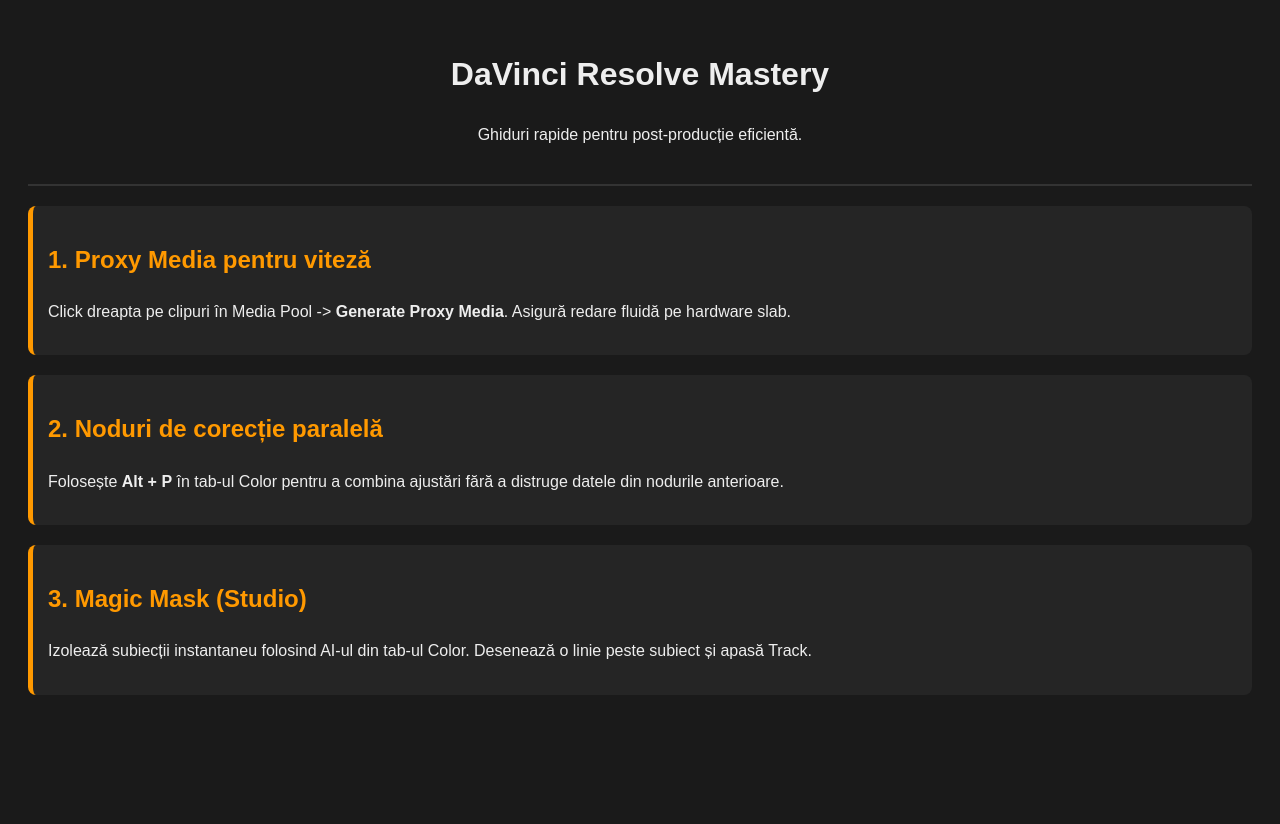
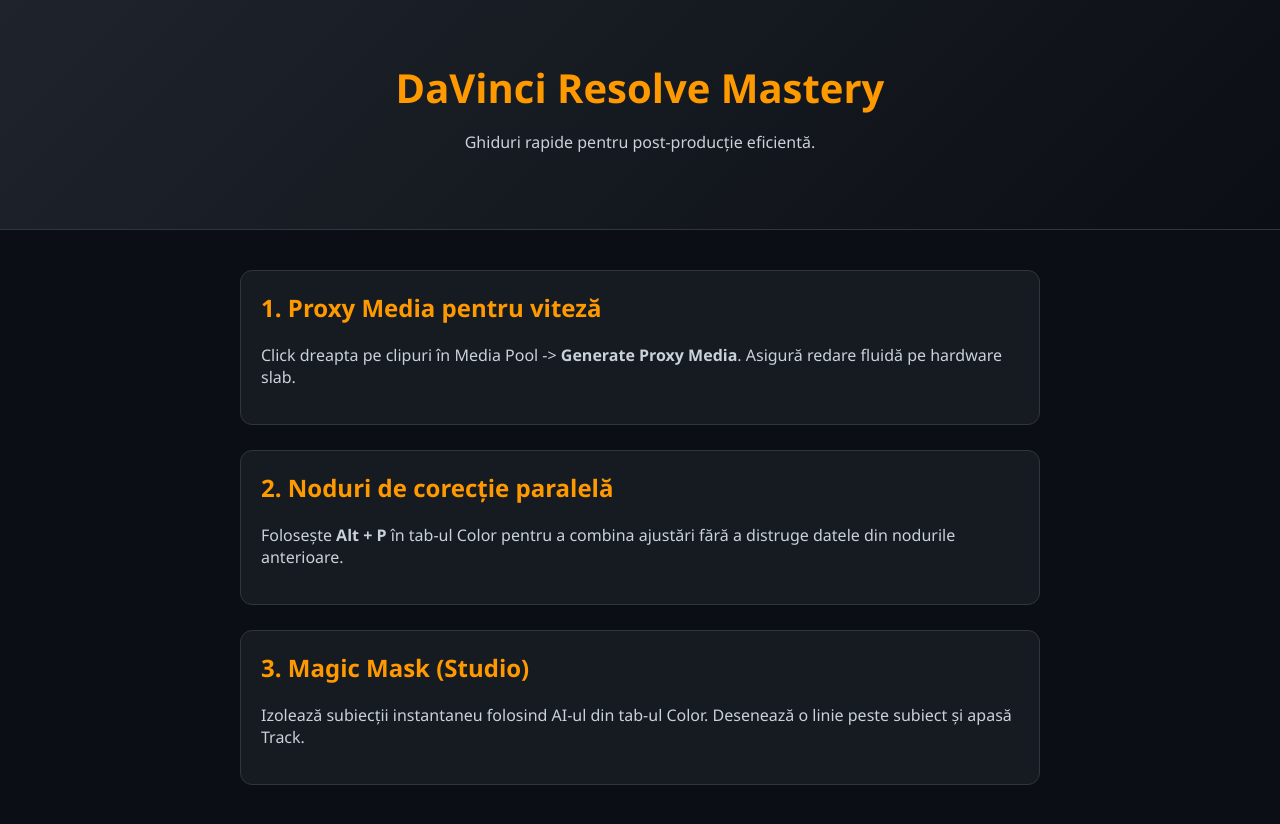
Before and after one commit to IoanPop2010/davinci-tips, a plain HTML site: page index.html in a window 1280 px wide. Before the commit the page ends 800 px from the top, so only its background shows below. Drawn offline with Linux system fonts and the light colour scheme.

Commit message:
Design imbunatatit

```diff
--- a/style.css
+++ b/style.css
@@ -1,4 +1,44 @@
-body { font-family: sans-serif; line-height: 1.6; background: #1a1a1a; color: #eee; padding: 20px; }
-header { text-align: center; border-bottom: 2px solid #333; padding-bottom: 20px; }
-.tip { background: #252525; margin: 20px 0; padding: 15px; border-radius: 8px; border-left: 5px solid #ff9900; }
-h2 { color: #ff9900; }
+:root {
+    --accent: #ff9900;
+    --bg: #0b0e14;
+    --card: #161b22;
+}
+
+body {
+    font-family: 'Segoe UI', Tahoma, Geneva, Verdana, sans-serif;
+    background-color: var(--bg);
+    color: #c9d1d9;
+    margin: 0;
+    padding: 0;
+}
+
+header {
+    background: linear-gradient(135deg, #1f242c 0%, #0b0e14 100%);
+    padding: 60px 20px;
+    text-align: center;
+    border-bottom: 1px solid #30363d;
+}
+
+h1 { color: var(--accent); margin: 0; font-size: 2.5rem; }
+
+main { max-width: 800px; margin: 40px auto; padding: 0 20px; }
+
+.tip {
+    background: var(--card);
+    border: 1px solid #30363d;
+    border-radius: 12px;
+    padding: 20px;
+    margin-bottom: 25px;
+    transition: transform 0.2s;
+}
+
+.tip:hover { transform: translateY(-5px); border-color: var(--accent); }
+
+h2 { color: var(--accent); margin-top: 0; }
+
+code {
+    background: #000;
+    padding: 2px 6px;
+    border-radius: 4px;
+    color: #ecf0f1;
+}
```
